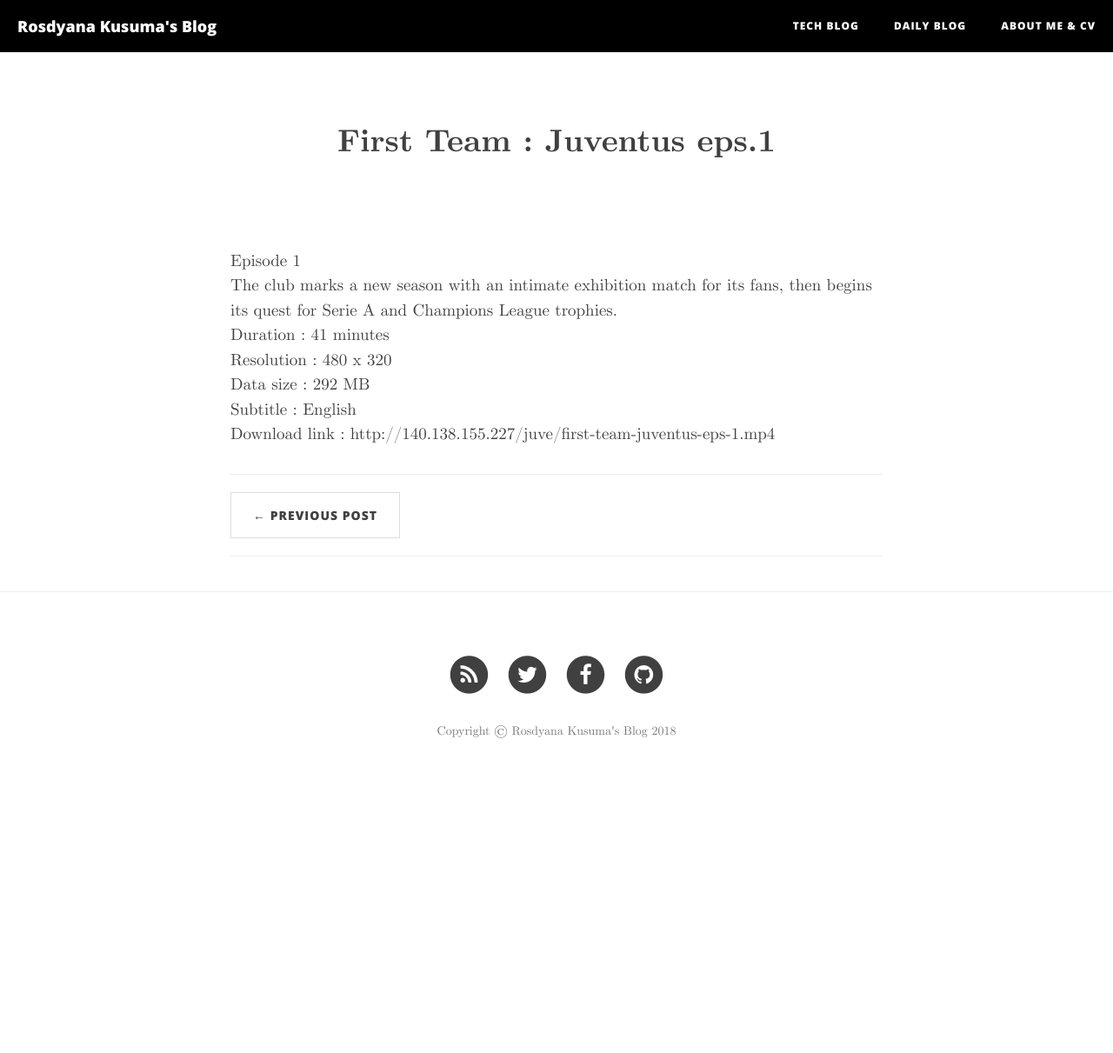
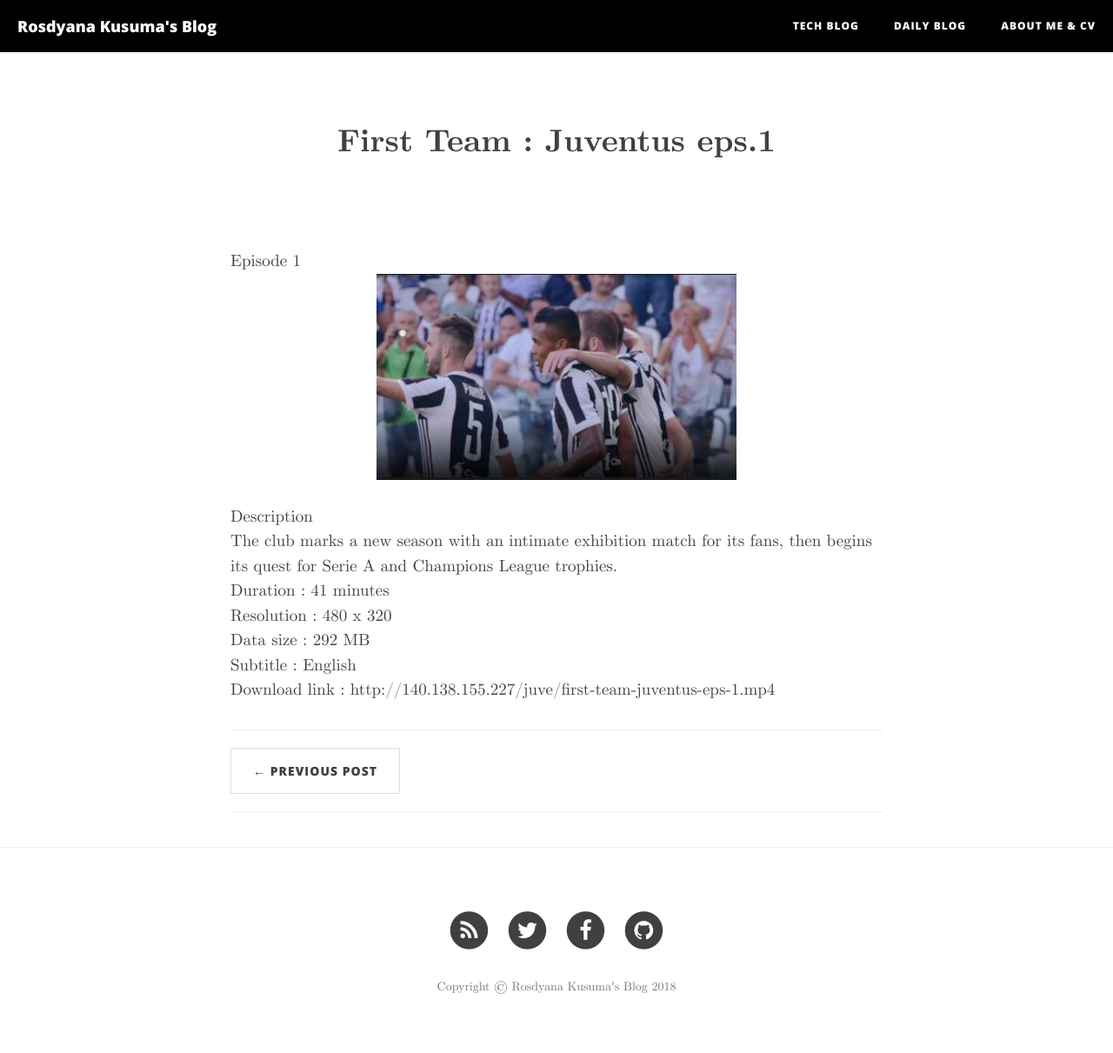
Before and after one commit to rosdyana/rosdyana.github.io, a Jekyll site: the page built from _posts/2018-02-17-First-Team-Juventus-eps-1.md, in a window 1280 px wide. Shown: the whole page at 87% size. Built offline with Jekyll 4.4.1, drawn with Linux system fonts in a browser that asks for light colours; nearby versions of some CDN libraries; comment, search, counter and statistics services are not loaded; before the commit the page ends 917 px from its top, so only the background shows below that.

Commit message:
Update 2018-02-17-First-Team-Juventus-eps-1.md

```diff
--- a/_posts/2018-02-17-First-Team-Juventus-eps-1.md
+++ b/_posts/2018-02-17-First-Team-Juventus-eps-1.md
@@ -10,6 +10,8 @@
 ---
 
 Episode 1
+![alt text](https://github.com/rosdyana/rosdyana.github.io/blob/master/img/2018-02-17-First-Team-Juventus-eps-1/first-team-juve-eps-1.JPG "First Team : Juventus eps.1")
+Description
 The club marks a new season with an intimate exhibition match for its fans, then begins its quest for Serie A and Champions League trophies.
 Duration : 41 minutes
 Resolution : 480 x 320
```
